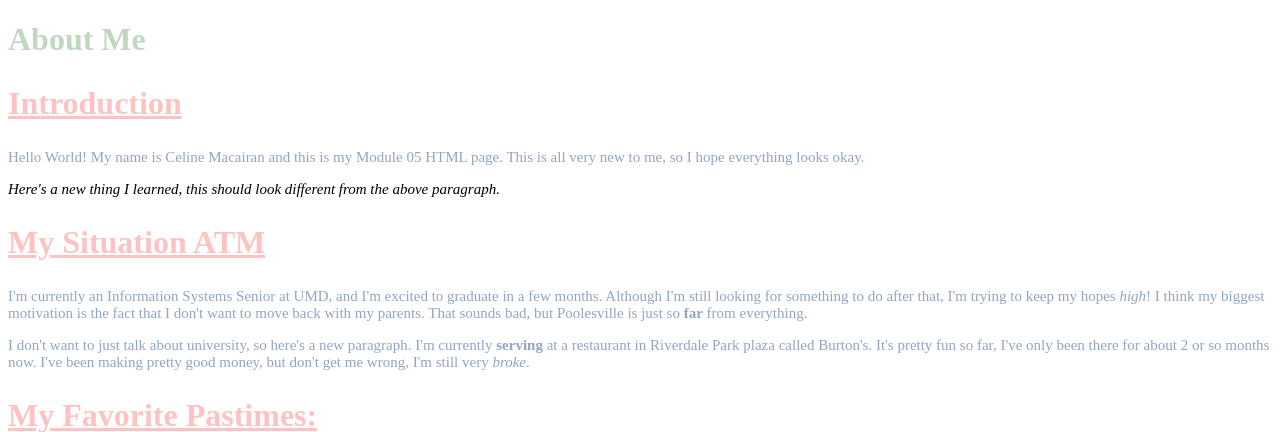
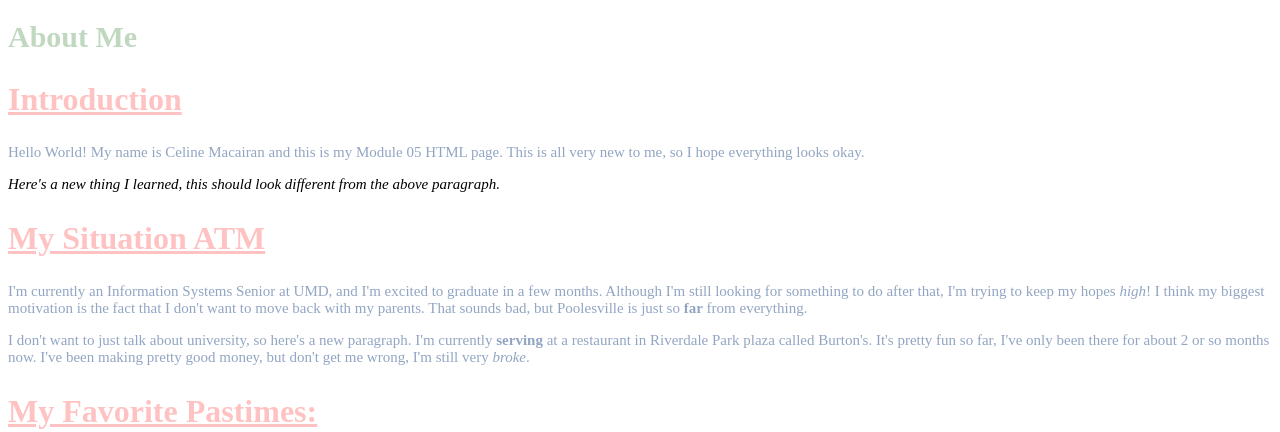
Before and after one commit to celineannem/helloWorld, a Flask app: page /about-css in a window 1280 px wide. Shown: the top 432 px of the page. Run offline with Flask 3, Linux system fonts and the light colour scheme.

Commit message:
Fixed font size style for header 1.

```diff
--- a/static/css/style.css
+++ b/static/css/style.css
@@ -8,7 +8,7 @@ p {
 /*Styling level 1 header for fun*/
 h1 {
     color: #c0d8c0;
-    font-size 30px;
+    font-size: 30px;
 }
 
 /*Styling all level 2 headers to pink, underlined, and increase font size*/
```
